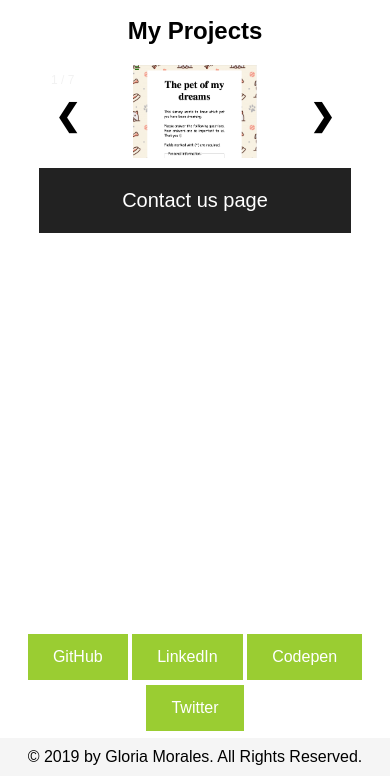
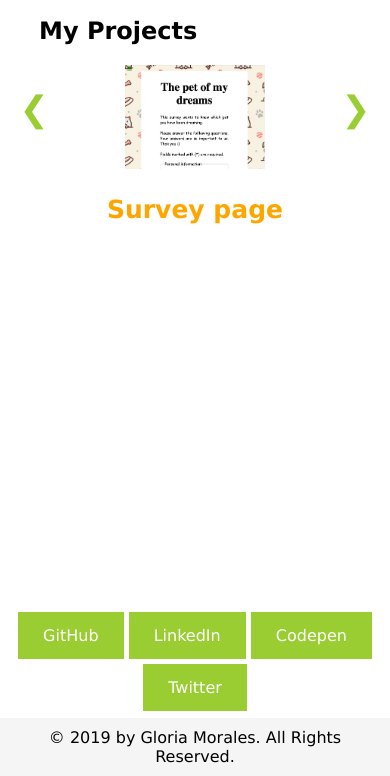
Before and after one commit to gmoraleslondono/portfolio, a plain HTML site: page projects.html in a window 390 px wide. Shown: the part 68-844 px from the top of the page. Drawn offline with Linux system fonts and the light colour scheme.

Commit message:
Fix projects page

```diff
--- a/projects.html
+++ b/projects.html
@@ -15,15 +15,6 @@
         <title>Gloria Morales</title>
 
         <style>
-    body {
-        font-family: Arial;
-        margin: 0;
-    }
-
-    * {
-        box-sizing: border-box;
-    }
-
         img {
             vertical-align: middle;
         }
@@ -31,6 +22,9 @@
         /* Position the image container (needed to position the left and right arrows) */
         .container {
             position: relative;
+            width:80%;
+            margin: 0 auto;
+            margin-bottom: 20px;
         }
 
         /* Hide the images by default */
@@ -50,11 +44,10 @@
             position: absolute;
             top: 40%;
             width: auto;
-        padding: 16px;
             margin-top: -50px;
-        color: black;
+            color: yellowgreen;
             font-weight: bold;
-        font-size: 30px;
+            font-size: 35px;
             border-radius: 0 3px 3px 0;
             user-select: none;
             -webkit-user-select: none;
@@ -66,27 +59,20 @@
             border-radius: 3px 0 0 3px;
         }
 
-    /* On hover, add a black background color with a little bit see-through */
+        /* On hover */
         .prev:hover,
         .next:hover {
-        background-color: rgba(0, 0, 0, 0.8);
-    }
-
-    /* Number text (1/3 etc) */
-    .numbertext {
-        color: #f2f2f2;
-        font-size: 12px;
-        padding: 8px 12px;
-        position: absolute;
-        top: 0;
+            color: orange;
         }
 
         /* Container for image text */
         .caption-container {
             text-align: center;
-        background-color: #222;
             padding: 1px 16px;
-        color: white;
+            color: black;
+            margin: 10px 0;
+            font-size: 25px;
+            font-weight: bold;
         }
 
         .row:after {
@@ -122,15 +108,26 @@
             footer {
                 position: absolute;
             }
+            .mySlides img{
+                width: 80%;
+            }
+            .caption-container {
+                margin: 0;
+                color: orange;
+                background-color: white;
+            }
+            .container {
+                width:90%;
+            }
         }
         </style>
     </head>
 
     <body>
-        <div style="overflow:auto">
+        <div>
             <header>
                 <div class="up-bar">
-                    <h1 style="text-align:left; margin-left:5%;"><a href="index.html" style="text-decoration:none;color: white;">Gloria Morales</a></h1>
+                    <h1><a href="index.html" style="text-decoration:none;color: white;">Gloria Morales</a></h1>
                 </div>
                 <div class="dropdown">
                     <button class="dropbtn"><i class="material-icons" style="font-size:35px;">
@@ -145,49 +142,43 @@
                 </div>
             </header>
 
-            <h2 style="text-align:center">My Projects</h2>
+            <h2 style="text-align:left; margin-left:10%;">My Projects</h2>
 
-            <div class="container" style="width:80%; margin: 0 auto; margin-bottom: 20px;">
+            <div class="container">
                 <div class="mySlides">
-                    <div class="numbertext">1 / 7</div>
-                    <img src="images/project8.png" style="width:40%">
+                    <a href="https://codepen.io/gmoraleslondono/pen/qgmJYd" target="_blank"><img src="images/project8.png" style="width:40%"></a>
                 </div>
 
                 <div class="mySlides">
-                    <div class="numbertext">2 / 7</div>
-                    <img src="images/project9.png"" style="width:28%">
+                    <a href="https://codepen.io/gmoraleslondono/pen/YgjWJo" target="_blank"><img src="images/project9.png"" style="width:28%"></a>
                 </div>
 
                 <div class="mySlides">
-                    <div class="numbertext">3 / 7</div>
-                    <img src="images/project10.png" style="width:43%">
+                    <a href="https://codepen.io/gmoraleslondono/pen/Odeewo" target="_blank"><img src="images/project10.png" style="width:43%"></a>
                 </div>
 
                 <div class="mySlides">
-                    <div class="numbertext">4 / 7</div>
-                    <img src="images/project11.png" style="width:52%">
+                    <a href="https://codepen.io/gmoraleslondono/pen/aXqboq" target="_blank"><img src="images/project11.png" style="width:52%"></a>
                 </div>
 
                 <div class="mySlides">
-                    <div class="numbertext">5 / 7</div>
-                    <img src="images/project12.png" style="width:46%">
+                    <a href="https://codepen.io/gmoraleslondono/pen/QoYBYJ" target="_blank"><img src="images/project12.png" style="width:46%"></a>
                 </div>
 
                 <div class="mySlides">
-                    <div class="numbertext">6 / 7</div>
-                    <img src="images/project13.png" style="width:43%">
+                    <a href="https://codepen.io/gmoraleslondono/pen/wZvzMv" target="_blank"><img src="images/project13.png" style="width:43%"></a>
                 </div>
 
                 <a class="prev" onclick="plusSlides(-1)">❮</a>
                 <a class="next" onclick="plusSlides(1)">❯</a>
 
-                <div class="caption-container" style="margin: 10px 0; font-size: 20px;">
+                <div class="caption-container">
                     <p id="caption"></p>
                 </div>
 
                 <div class="row">
                     <div class="column">
-                    <img class="demo cursor" src="images/project8.png" style="width:100%" onclick="currentSlide(1)" alt="Contact us page">
+                    <img class="demo cursor" src="images/project8.png" style="width:100%" onclick="currentSlide(1)" alt="Survey page">
                     </div>
                     <div class="column">
                     <img class="demo cursor" src="images/project9.png" style="width:75%" onclick="currentSlide(2)" alt="Super hero only CSS">
```
Lines whose indentation alone changed are shown as unchanged.
